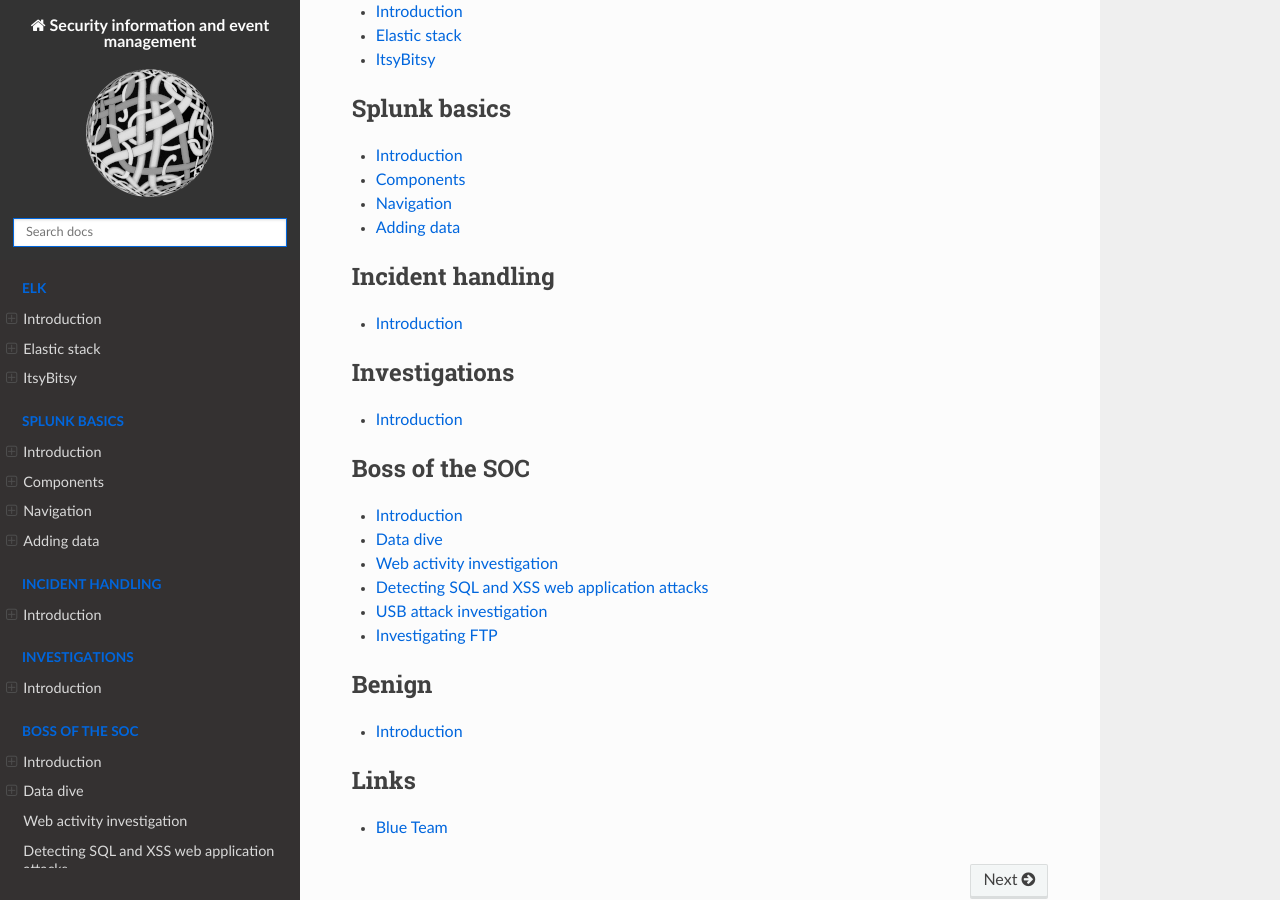
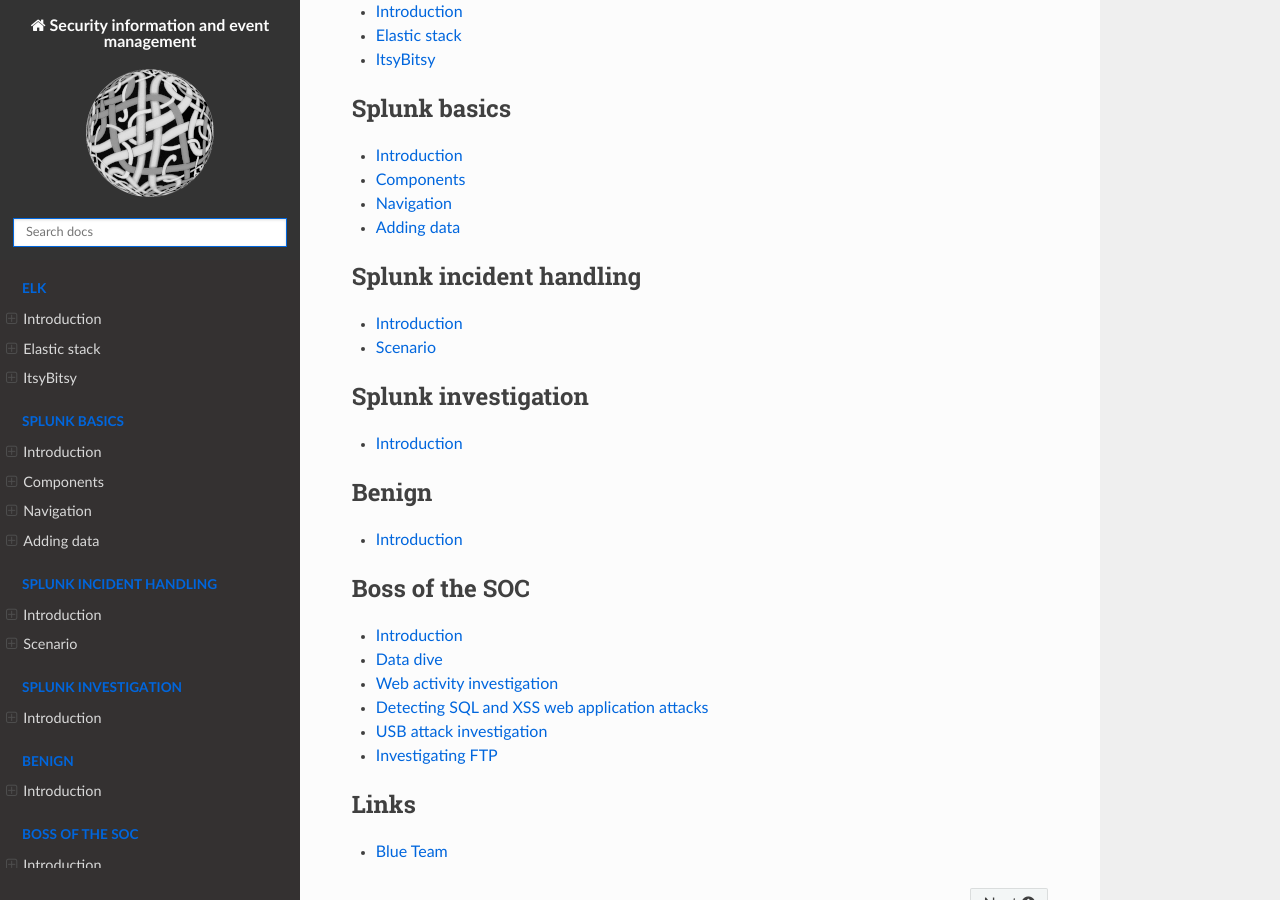
Before and after one commit to tymyrddin/blue-siem, a Sphinx documentation site: the page built from source/index.rst, in a window 1280 px wide and 900 px high, scrolled down 572 px. Built offline with Sphinx 7.4.7 and the Read the Docs theme 2.0.0, drawn with Linux system fonts in a browser that asks for light colours.

Commit message:
Continuing splunk

```diff
--- a/source/index.rst
+++ b/source/index.rst
@@ -31,17 +31,26 @@
    :glob:
    :maxdepth: 1
    :includehidden:
-   :caption: Incident handling
+   :caption: Splunk incident handling
 
-   docs/incidents/README.md
+   docs/incident/README.md
+   docs/incident/scenario.md
 
 .. toctree::
    :glob:
    :maxdepth: 1
    :includehidden:
-   :caption: Investigations
+   :caption: Splunk investigation
 
-   docs/investigations/README.md
+   docs/investigation/README.md
+
+.. toctree::
+   :glob:
+   :maxdepth: 1
+   :includehidden:
+   :caption: Benign
+
+   docs/benign/README.md
 
 .. toctree::
    :glob:
```
Also changed, not shown: other parts of source/index.rst (+0 -8 lines), source/docs/incident/scenario.md (added, +28 -0 lines), source/_static/images/ckc.png (added), source/_static/images/defaced.png (added), source/docs/incident/README.md (renamed from source/docs/incidents/README.md), source/docs/investigation/README.md (renamed from source/docs/investigations/README.md).
